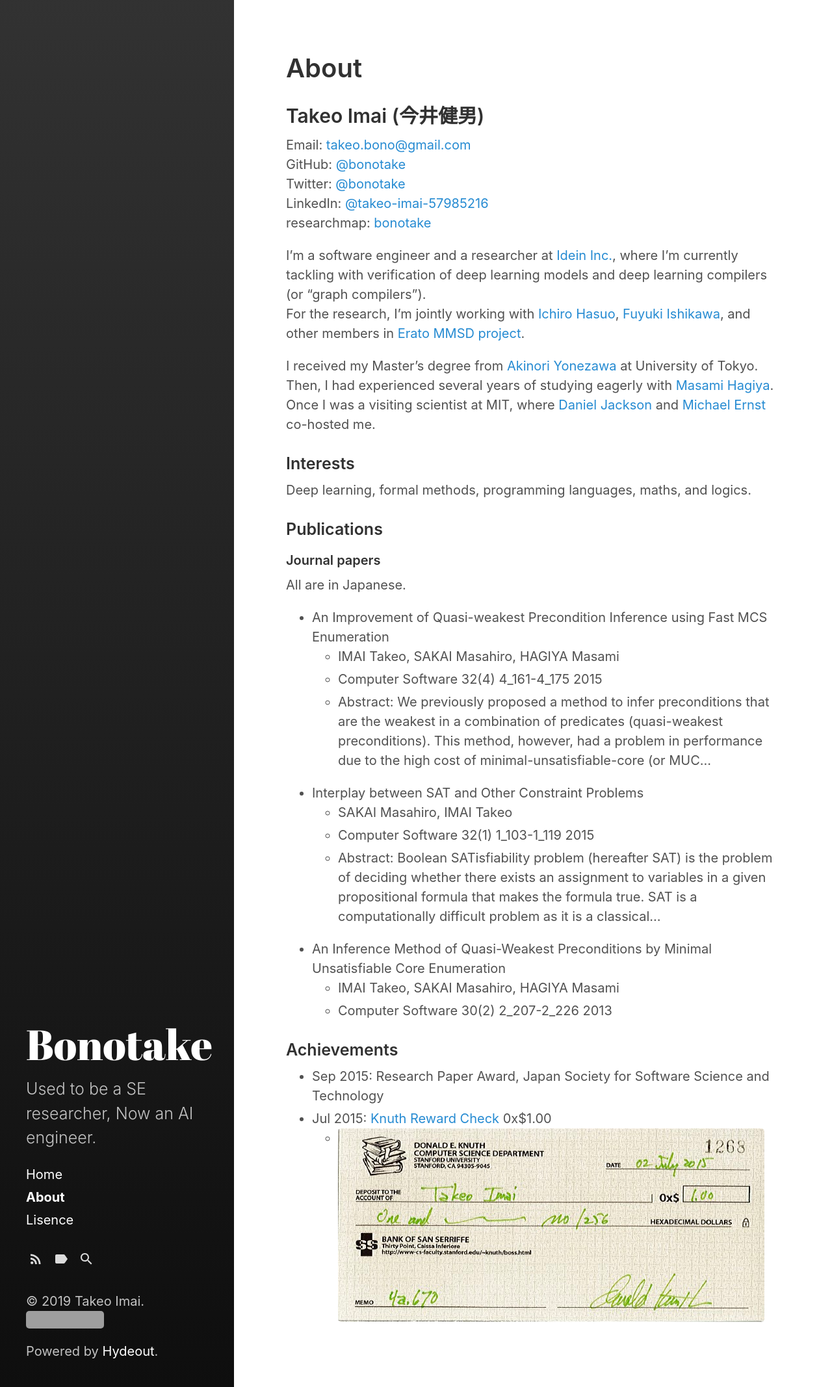
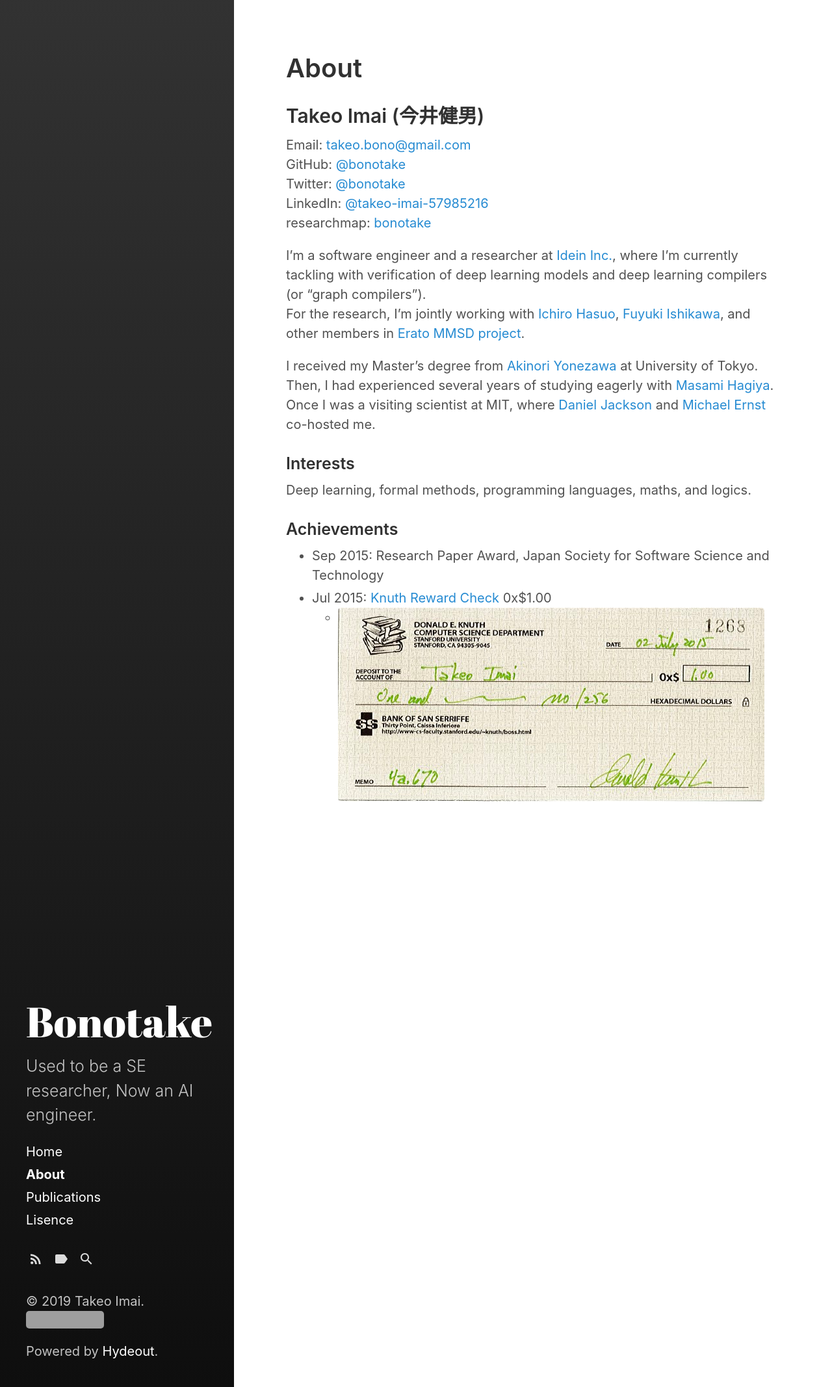
Before and after one commit to bonotake/bonotake.github.io, a Jekyll site: the page built from about.md, in a window 1280 px wide. Shown: the whole page at 65% size. Built offline with Jekyll 4.4.1, drawn with Linux system fonts in a browser that asks for light colours; grey boxes are pictures that could not be loaded.

```diff
--- a/about.md
+++ b/about.md
@@ -20,23 +20,6 @@ I received my Master's degree from [Akinori Yonezawa](http://www.yl.is.s.u-tokyo
 ### Interests
 Deep learning, formal methods, programming languages, maths, and logics.
 
-### Publications
-
-#### Journal papers
-All are in Japanese.
-
-- An Improvement of Quasi-weakest Precondition Inference using Fast MCS Enumeration
-  - IMAI Takeo, SAKAI Masahiro, HAGIYA Masami
-  - Computer Software   32(4) 4_161-4_175   2015
-  - Abstract: We previously proposed a method to infer preconditions that are the weakest in a combination of predicates (quasi-weakest preconditions). This method, however, had a problem in performance due to the high cost of minimal-unsatisfiable-core (or MUC...
-- Interplay between SAT and Other Constraint Problems
-  - SAKAI Masahiro, IMAI Takeo
-  - Computer Software   32(1) 1_103-1_119   2015
-  - Abstract: Boolean SATisfiability problem (hereafter SAT) is the problem of deciding whether there exists an assignment to variables in a given propositional formula that makes the formula true. SAT is a computationally difficult problem as it is a classical...
-- An Inference Method of Quasi-Weakest Preconditions by Minimal Unsatisfiable Core Enumeration
-  - IMAI Takeo, SAKAI Masahiro, HAGIYA Masami
-  - Computer Software   30(2) 2_207-2_226   2013
-
 ### Achievements
 - Sep 2015: Research Paper Award, Japan Society for Software Science and Technology
 - Jul 2015: [Knuth Reward Check](https://en.wikipedia.org/wiki/Knuth_reward_check) 0x$1.00
```
Also changed, not shown: publications.md (added, +20 -0 lines).
